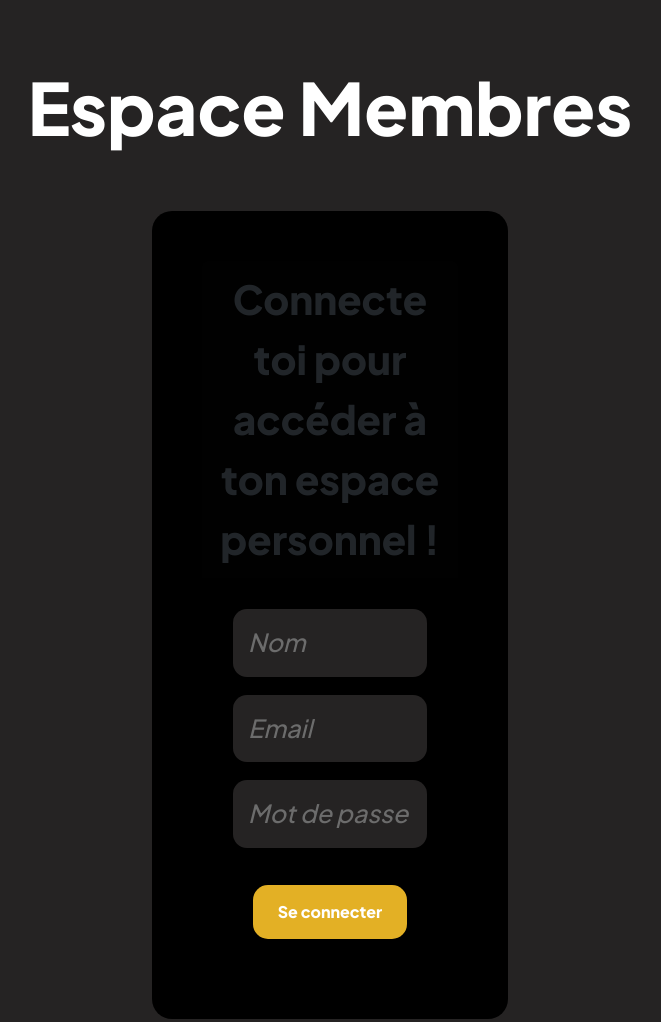
After one commit to Razane1414/SAE301Public, a PHP site: page /formulaire_connexion.php in a window 1280 px wide. The commit adds this page. Shown: the whole page, without its empty margins (310-971 px from the left). Run offline with PHP 8.4, Linux system fonts and the light colour scheme.

Commit message:
login
Css du formulaire de login

```diff
--- /dev/null
+++ b/css/connexion.css
@@ -0,0 +1,129 @@
+/* Application de la police Plus Jakarta Sans */
+body, .header-title, .card-header {
+    font-family: 'Plus Jakarta Sans', sans-serif;
+}
+
+body, html {
+    margin: 0;
+    padding: 0;
+    height: 100%; /* Assure que le body prend toute la hauteur de la page */
+    overflow-x: hidden; /* Désactive le défilement horizontal */
+}
+
+/* Centrer le formulaire au milieu de l'écran */
+body {
+    background-color: #2a2a2a;
+    color: white;
+    height: 100vh; /* Prend toute la hauteur de l'écran */
+    display: flex;
+    justify-content: center; /* Centre horizontalement */
+    align-items: center; /* Centre verticalement */
+    text-align: center;
+    flex-direction: column; /* Empile le titre et le formulaire */
+}
+
+/* Style pour le titre "Espace Membres" */
+.header-title {
+    font-size: 72px; /* Taille 72px pour "Espace Membres" */
+    font-weight: 800; /* Très gras pour "Espace Membres" */
+    color: white;
+    margin-top: 50px;
+    margin-bottom: 50px;
+    text-align: center;
+    word-wrap: break-word; /* Permet au titre de se couper sur plusieurs lignes si nécessaire */
+}
+
+/* Card (formulaire) */
+.card {
+    background-color: #000;
+    border: none;
+    border-radius: 20px;
+    width: 100%;
+    max-width: 600px; /* Limite la largeur à 600px sur grand écran */
+    padding: 50px;
+    overflow: hidden;
+}
+
+/* Card Header */
+.card-header {
+    font-size: 40px; /* Taille 40px pour "Connecte toi pour accéder à ton espace personnel !" */
+    text-align: center;
+    font-weight: 700;
+}
+
+/* Card Body */
+.card-body {
+    padding: 30px;
+}
+
+/* Personnalisation des champs du formulaire */
+.form-control {
+    border-radius: 15px; /* Border radius de 15px */
+    margin-bottom: 15px;
+    background-color: #252323; /* Fond noir pour les champs */
+    color: white;
+    font-style: italic;
+    border: 1px solid transparent; /* Aucune bordure par défaut */
+    transition: background-color 0.3s, color 0.3s; /* Animation smooth */
+    font-size: 25px; /* Taille des placeholders */
+    padding: 15px; /* Augmentation de la taille des champs */
+    width: 100%; /* Prend toute la largeur de son conteneur */
+}
+
+/* Personnalisation des placeholders */
+.form-control::placeholder {
+    color: #6c6c6c; /* Gris foncé pour les placeholders */
+    font-style: italic;
+    font-size: 25px; /* Taille des placeholders */
+    transition: color 0.3s;
+}
+
+/* Effet au passage de la souris sur les champs */
+.form-control:hover, .form-control:focus {
+    background-color: #F5F1ED; /* Fond blanc */
+    color: #252323; /* Texte en noir */
+}
+
+.form-control:focus::placeholder {
+    color: #252323; /* Placeholder devient noir */
+}
+
+/* Bouton "Se connecter" */
+.btn-primary {
+    background-color: #E3B025; /* Jaune spécifique */
+    border: none; /* Supprime le contour du bouton */
+    padding: 15px 25px;
+    font-weight: bold; /* Gras pour le texte du bouton */
+    transition: transform 0.3s, box-shadow 0.3s; /* Transition pour le grossissement et l'ombre */
+    border-radius: 15px; /* Border radius de 15px */
+    box-shadow: 0 4px 8px rgba(0, 0, 0, 0.2); /* Ombre du bouton */
+    margin-top: 20px; /* Ecart entre le dernier champ et le bouton */
+}
+
+/* Effet hover pour le bouton */
+.btn-primary:hover {
+    background-color: #D19D19; /* Couleur plus foncée au survol */
+    transform: scale(1.1); /* Grossissement smooth du bouton */
+    box-shadow: 0 8px 16px rgba(0, 0, 0, 0.3); /* Ombre plus marquée au survol */
+}
+
+/* Cacher les labels pour l'accessibilité */
+.form-label {
+    display: none;
+}
+
+/* Centrage du contenu dans la carte */
+.card-body form {
+    text-align: center;
+}
+
+/* Responsivité : ajuster la largeur du formulaire pour les petits écrans */
+@media (max-width: 768px) {
+    .card {
+        padding: 30px;
+        max-width: 100%; /* Le formulaire prendra 100% de la largeur sur petits écrans */
+    }
+    .header-title {
+        font-size: 48px; /* Taille réduite pour le titre sur petits écrans */
+    }
+}
--- /dev/null
+++ b/formulaire_connexion.php
@@ -0,0 +1,51 @@
+<!DOCTYPE html>
+<html lang="fr">
+<head>
+    <meta charset="UTF-8">
+    <meta name="viewport" content="width=device-width, initial-scale=1.0">
+    <title>Espace Membres</title>
+    <!-- Lien vers le CSS de Bootstrap -->
+    <link href="https://cdn.jsdelivr.net/npm/bootstrap@5.3.0-alpha1/dist/css/bootstrap.min.css" rel="stylesheet" integrity="sha384-KyZXEJxXHgU1nK4mBfFm9kgtVfVhXNdbD3TtWov2pzv56T2XT4D9vleK2U9vH8Xk" crossorigin="anonymous">
+    <!-- Google Fonts pour Plus Jakarta Sans -->
+    <link href="https://fonts.googleapis.com/css2?family=Plus+Jakarta+Sans:wght@500;800&display=swap" rel="stylesheet">
+      <!-- Lien vers le fichier CSS personnalisé -->
+      <link rel="stylesheet" href="css/connexion.css">
+      <link rel="stylesheet" href="css/home.css">
+</head>
+
+<body>
+    <div class="container">
+        <!-- Titre Espace Membres -->
+        <div class="header-title">
+            Espace Membres
+        </div>
+
+        <div class="row justify-content-center">
+            <div class="col-md-6 col-lg-4">
+                <div class="card">
+                    <div class="card-header">
+                        Connecte toi pour accéder à ton espace personnel !
+                    </div>
+                    <div class="card-body">
+                        <form>
+                            <div class="mb-3">
+                                <input type="text" class="form-control" id="nom" placeholder="Nom" required>
+                            </div>
+                            <div class="mb-3">
+                                <input type="email" class="form-control" id="email" placeholder="Email" required>
+                            </div>
+                            <div class="mb-3">
+                                <input type="password" class="form-control" id="motdepasse" placeholder="Mot de passe" required>
+                            </div>
+                            <button type="submit" class="btn btn-primary">Se connecter</button>
+                        </form>
+                    </div>
+                </div>
+            </div>
+        </div>
+    </div>
+
+    <!-- Lien vers le JS de Bootstrap -->
+    <script src="https://cdn.jsdelivr.net/npm/bootstrap@5.3.0-alpha1/dist/js/bootstrap.bundle.min.js" integrity="sha384-pzjw8f+ua7Kw1TIq0T4b36V7oStn4R+Vofc6u7H0e4k5/Jk5g68j9dqzVdovXfqu" crossorigin="anonymous"></script>
+</body>
+</html>
--- a/index.php
+++ b/index.php
@@ -29,7 +29,7 @@
 
         <div class="col-4 text-end">
           <a href="#" class="btn-rejoindre btn me-2">Nous rejoindre</a>
-          <a href="#" class="text-dark">
+          <a href="formulaire_connexion.php" class="text-dark">
             <img src="public/images/icone_membre.svg" alt="Espace Membre" class="img-fluid" style="max-width: 40px;">
             </a>
         </div>
```
